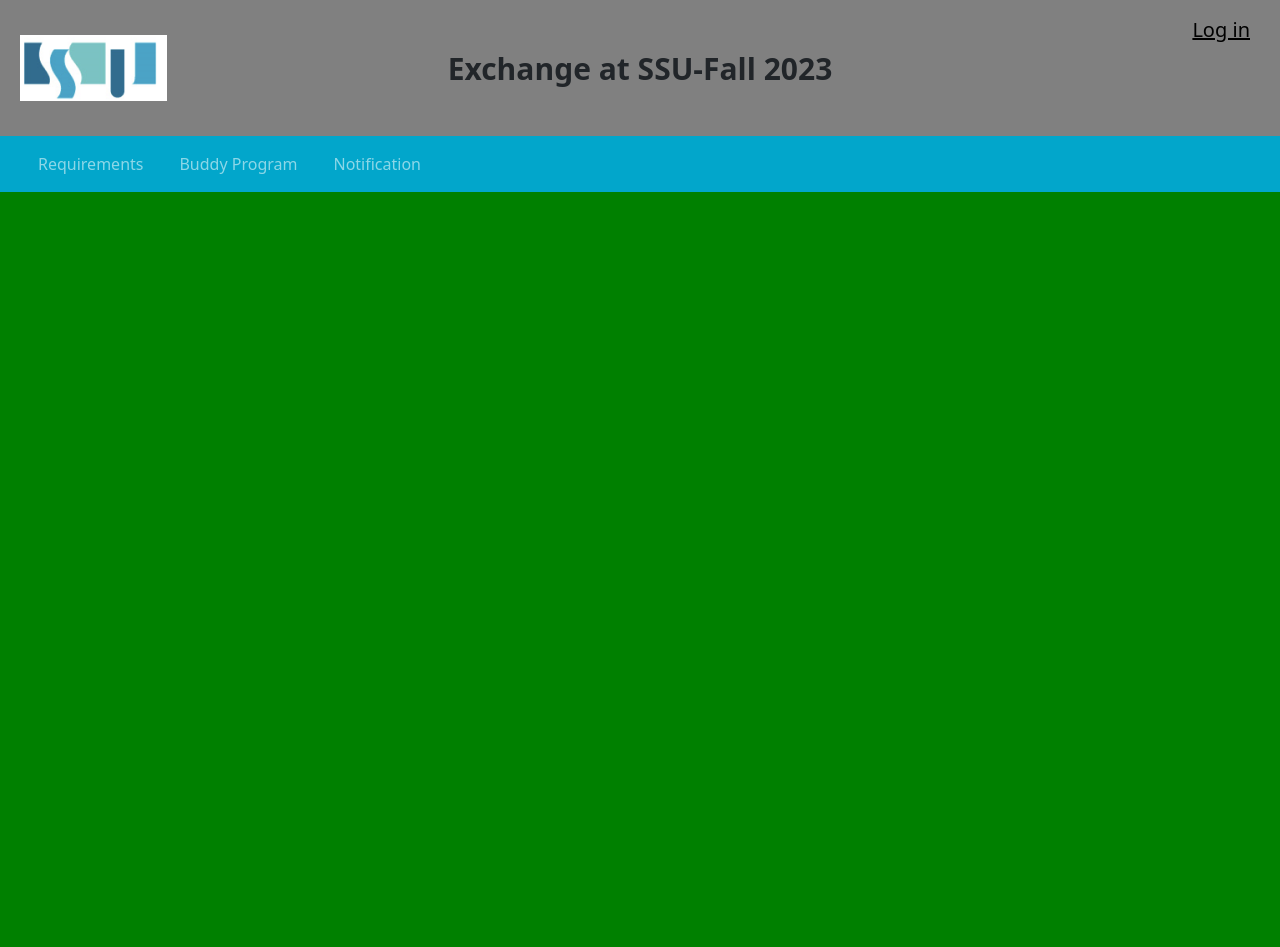
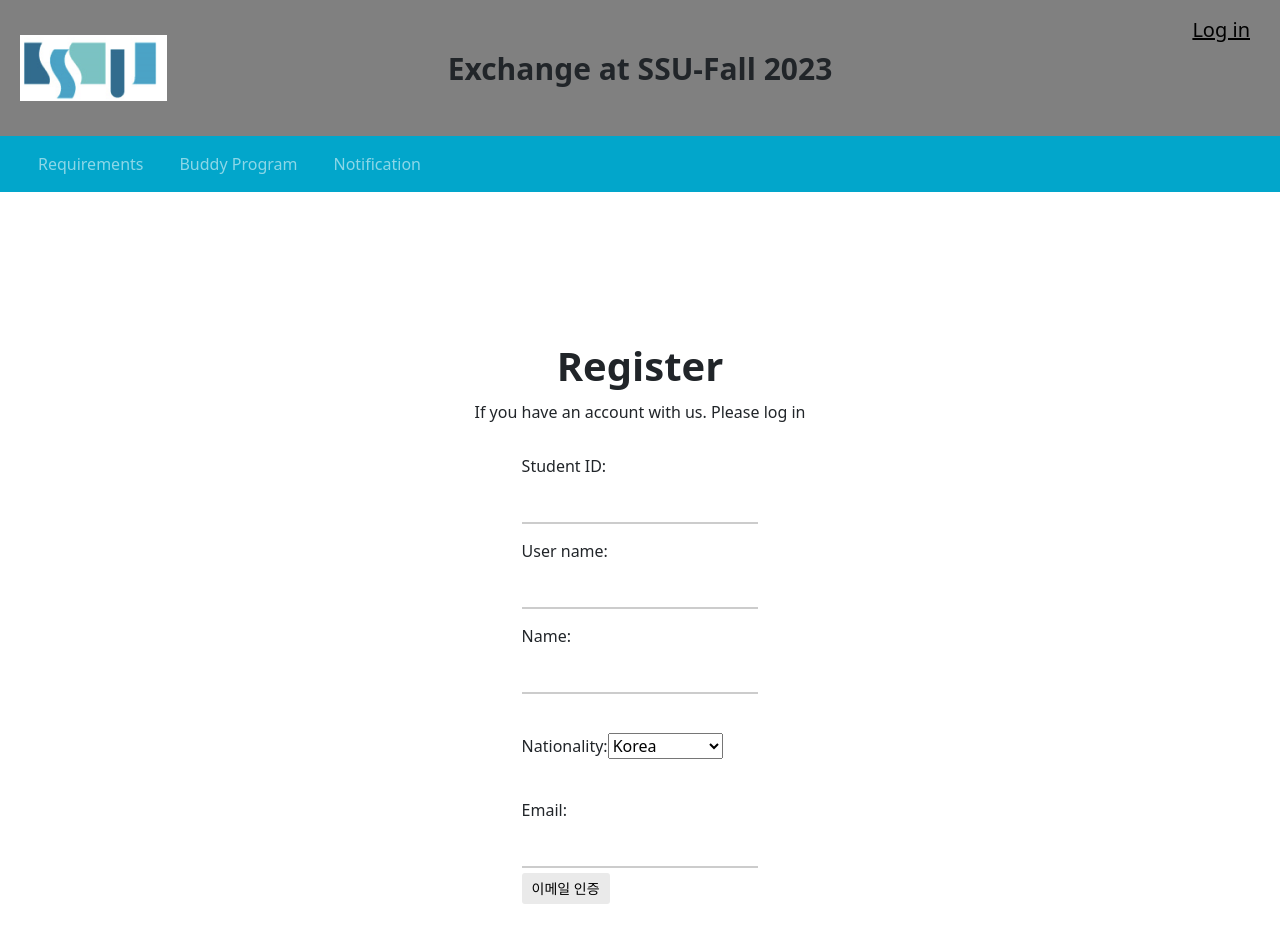
Before and after one commit to SSUlay-R/SSUlay-frontend, a React (Create React App) app in the folder ssulay-front/: page / in a window 1280 px wide. Shown: the top 947 px of the page. Built offline with nearby package versions, Linux system fonts and the light colour scheme.

Commit message:
Feat,Design: 회원가입 폼 전체적으로 추가. - 국적, 폼 넘기기 기능 수정필요

```diff
--- a/ssulay-front/src/App.js
+++ b/ssulay-front/src/App.js
@@ -1,6 +1,7 @@
 import React, { useState, useEffect } from "react";
 import "./App.css";
 import Layout from "./components/layout/Layout";
+import RegisterPage from "./pages/RegisterPage";
 import axios from "axios";
 
 function App() {
@@ -23,7 +24,9 @@ function App() {
 
   return (
     <>
-      <Layout/>
+      <Layout>
+        <RegisterPage/>
+      </Layout>
     </>
   );
 }
--- a/ssulay-front/src/components/layout/Footer.jsx
+++ b/ssulay-front/src/components/layout/Footer.jsx
@@ -2,8 +2,8 @@ import React from 'react';
 
 export default function Footer() {
   return (
-    <div style={{ backgroundColor: '#F2F2F2', width: '100%', padding: '40px', textAlign: 'center' }}>
+    <footer style={{ backgroundColor: '#F2F2F2', width: '100%', padding: '40px', textAlign: 'center' }}>
       global Affair
-    </div>
+    </footer>
   );
 }
--- a/ssulay-front/src/components/layout/Main.jsx
+++ b/ssulay-front/src/components/layout/Main.jsx
@@ -6,11 +6,15 @@ export default function Main(props) {
     justifyContent: 'center',
     padding: '0 20px',
     height: '100vh',
-    backgroundColor:"green",
+    minHeight: '100vh',
+    overflow:'auto',
+    paddingBottom:"40px"
   }
+
+
   return (
     <main style={mainStyle}>
-      <section>
+      <section style={{width:"80%" , height:"100%" ,paddingBottom:"10%"}}>
         {props.children}
       </section>
     </main>
--- /dev/null
+++ b/ssulay-front/src/pages/RegisterPage.css
@@ -0,0 +1,70 @@
+.register-container {
+  margin: 200px;
+  margin-top: 150px;
+  display: flex;
+  flex-direction: column;
+  justify-content: center;
+  align-items: center;
+}
+.Register{
+  margin-bottom:10px;
+  font-weight:bold;
+}
+.form-container {
+  margin-top:30px;
+  margin-bottom:100px;
+  display: flex;
+  flex-direction: column;
+  width:40%;
+}
+.form-container > label{
+  margin-bottom: 15px;
+  display: block;
+  text-align: left;
+}
+
+.input-bar {
+  border: none;
+  border-bottom: 2px solid #ccc;
+  padding: 10px;
+  font-size: 16px;
+  width: 100%;
+  outline: none;
+}
+
+.label-container {
+  display: flex;
+  align-items: center;
+  margin-bottom: 10px;
+}
+.verificationBtn {
+  margin-top: 5px;
+  padding: 5px 10px;
+  background-color: #eaeaea;
+  border: none;
+  border-radius: 3px;
+  font-size: 14px;
+  cursor: pointer;
+}
+.login-span {
+  display: flex;
+  align-items: center;
+  margin-bottom: 20px;
+}
+
+.nationality-toggle {
+  margin-bottom: 10px;
+}
+
+.submit-btn{
+  width: 149px;
+  height: 35px;
+  background: #02A6CB;
+  border-radius: 16px;
+  font-weight: 700;
+  font-size: 25px;
+  line-height: 30px;
+  color: #FFFFFF;
+  border:none;
+  align-self:center;
+}
--- /dev/null
+++ b/ssulay-front/src/pages/RegisterPage.jsx
@@ -0,0 +1,140 @@
+import React, {useState} from 'react';
+import './RegisterPage.css';
+
+export default function RegisterPage(props) {
+
+  const nationalityOptions=['Korea','USA','Japan','China','UK','Canada','Australia','Germany','France','Spain','Sweden','Netherlands','Finland']
+  //초기값- 학번, 닉네임, 이름, 이메일, 이메일검증여부, 비밀번호, 비밀번호 확인, 국적, 전화번호,
+  const[studentNumber, setStudentNumber]=useState('');
+  const[userNickname, setUserNickName]= useState('');
+  const[userName, setUserName]= useState('');
+  const[nationality,setNationality]= useState('');
+  const[email, setEmail]=useState('');
+  const[isVerified,setIsVerified]=useState(false);
+  const[password,setPassword]=useState('');
+  const[confirmPassword,setConfrimPassword]= useState('');
+  const[isPwMatched,setIsPwMatched]=useState(true);
+  //옵션으로 받는 곳
+  const[phoneNumber,setPhoneNumber]=useState('');
+  const[kakaoId,setKakaoId]=useState('');
+  const[instagramId,setInstagramId]= useState('');
+
+  //이벤트핸들러
+  const onChangeStdId=(e)=>{
+    setStudentNumber(e.currentTarget.value);
+  } //학번
+  const onChangeNickName=(e)=>{
+    setUserNickName(e.currentTarget.value);
+  }
+  const onChangeName=(e)=>{
+    setUserName(e.currentTarget.value);
+  }
+  const onChangeEmail=(e)=>{
+    setEmail(e.currentTarget.value);
+  }
+  const handleVerification = () => {
+    // 이메일 인증 로직 처리
+
+    // 인증 완료 시 상태 변경
+    setIsVerified(true);
+  };
+  const onChangePassword=(e)=>{
+    setPassword(e.currentTarget.value);
+  }
+  const onChangeConfirmPassword=(e)=>{
+    setConfrimPassword(e.currentTarget.value);
+    if (password!==confirmPassword){
+        setIsPwMatched(false);
+    }
+  }
+  const onChangeNationality=(selectedNationality)=>{
+    setNationality(selectedNationality);
+  }
+  const onChangePhoneNumber=(e)=>{
+    setPhoneNumber(e.currentTarget.value);
+  }
+  const onChangeKakao=(e)=>{
+    setKakaoId(e.currentTarget.value);
+  }
+  const onChangeInsta=(e)=>{
+    setInstagramId(e.currentTarget.value);
+  }
+  const handleSubmit = (e)=>{
+    e.preventDefault();
+    //폼 제출 후 로직
+  };
+
+  return (
+    <>
+      <div className="register-container">
+        <h1 className="Register">Register</h1>
+        <span>If you have an account with us. Please
+          <span>  log in</span>
+        </span>
+        <form className="form-container" onSubmit={handleSubmit}>
+          <label>
+            Student ID:
+            <input className="input-bar" type="text" value={studentNumber} onChange={onChangeStdId}/>
+          </label>
+          <label>
+            User name:
+            <input className="input-bar" type="text" value={userNickname} onChange={onChangeNickName}/>
+          </label>
+          <label>
+            Name:
+            <input className="input-bar" type="text" value={userName} onChange={onChangeName} />
+          </label>
+          <br />
+          <label>
+            Nationality:
+            <select value={nationality} onChange={onChangeNationality}>
+              {nationalityOptions.map((option) => (
+                <option key={option} value={option}>{option}</option>
+              ))}
+            </select>
+          </label>
+          <br />
+          <label className="label-container">
+            Email:
+            <input className="input-bar" type="email" value={email} onChange={onChangeEmail} />
+            <button
+              className={`verificationBtn ${isVerified ? 'verified' : ''}`}
+              onClick={handleVerification}
+              disabled={isVerified}
+            >
+              {isVerified ? '인증 완료' : '이메일 인증'}
+            </button>
+          </label>
+          <br />
+          <label>
+            Password:
+            <input className="input-bar" type="password" value={password} onChange={onChangePassword} />
+          </label>
+          <br />
+          <label>
+            Confirm Password:
+            <input className="input-bar" type="password" value={confirmPassword} onChange={onChangeConfirmPassword} />
+            {!isPwMatched && <p style={{ color: 'red' }}>Passwords do not match.</p>}
+          </label>
+          <br />
+          <label>
+            Phone Number:
+            <input className="input-bar"  type="text" value={phoneNumber} onChange={onChangePhoneNumber} />
+          </label>
+          <br />
+          <label>
+            Kakao ID:
+            <input className="input-bar" type="text" value={kakaoId} onChange={onChangeKakao} />
+          </label>
+          <br />
+          <label>
+            Instagram ID:
+            <input className="input-bar" type="text" value={instagramId} onChange={onChangeInsta} />
+          </label>
+          <br />
+          <button className="submit-btn" type="submit">Sign up</button>
+        </form>
+      </div>
+    </>
+  );
+}
```
